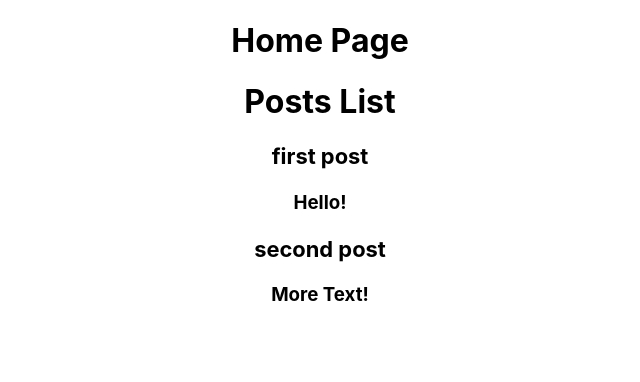
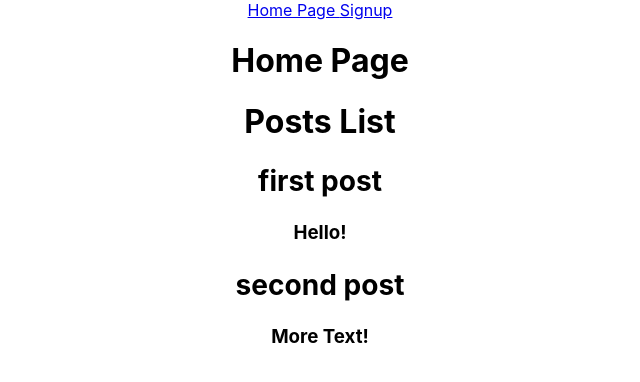
Before and after one commit to riyad-i/blog-app, a React (Create React App) app: page / in a window 1280 px wide. Shown: the top 382 px of the page, without its empty margins (320-960 px from the left). Built offline with nearby package versions, Linux system fonts and the light colour scheme.

Commit message:
404 not found page, navbar test

```diff
--- a/src/App.js
+++ b/src/App.js
@@ -4,14 +4,18 @@ import './App.css';
 import {Routes, Route} from 'react-router-dom'
 import HomePage from './pages/HomePage';
 import PostPage from './pages/PostPage';
+import Navbar from './components/Navbar';
+import NotFound from './components/NotFound';
 
 
 function App() {
   return (
     <div className="App">
+      <Navbar/>
       <Routes>
         <Route path='/' element={<HomePage/>}/>
-        <Route path='/post/' element={<PostPage/>}/>
+        <Route path='/post' element={<PostPage/>}/>
+        <Route path='*' element={<NotFound/>}/>
       </Routes>
     </div>
   );
--- /dev/null
+++ b/src/components/Navbar.js
@@ -0,0 +1,10 @@
+import {Link} from 'react-router-dom'
+
+export default function Navbar(){
+    return(
+        <nav>
+            <Link to='/'> Home Page </Link>
+            <Link to='/signup'> Signup </Link>
+        </nav>
+    )
+}
--- /dev/null
+++ b/src/components/NotFound.js
@@ -0,0 +1,11 @@
+import {Link} from 'react-router-dom'
+
+export default function NotFound(){
+    return(
+        <>
+            <h1>404 Page not found</h1>
+
+            <Link to="/">Go back home</Link>
+        </>
+    )
+}
--- a/src/components/PostItem.js
+++ b/src/components/PostItem.js
@@ -2,7 +2,7 @@ export default function PostItem(props){
     const {title, content} = props.post
     return(
         <article>
-            <h3>{title}</h3>
+            <h2>{title}</h2>
             <p>{content}</p>
         </article>
     )
```
